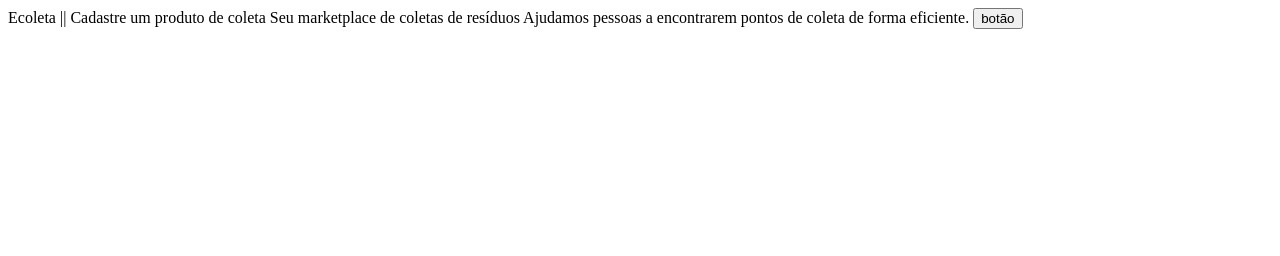
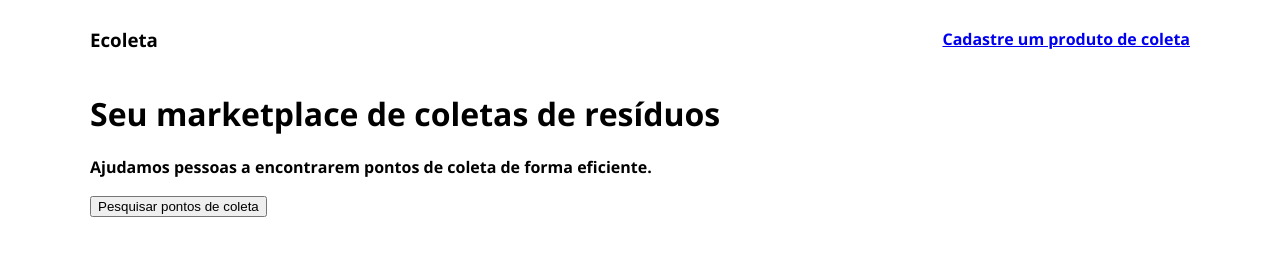
Before and after one commit to felipemm-santos/ECOLETA, a website: page index.html in a window 1280 px wide. Drawn offline with nearby package versions, Linux system fonts and the light colour scheme.

Commit message:
Some style added

```diff
--- a/css/index.css
+++ b/css/index.css
@@ -0,0 +1,18 @@
+@import url('https://fonts.googleapis.com/css2?family=Open+Sans:wght@700&display=swap');
+
+html {
+    font-family: 'Open Sans', sans-serif;
+}
+
+header {
+    display: flex;
+    align-items: center;
+    justify-content: space-between;
+}
+
+.content {
+    width: 90%;
+    max-width: 1100px;
+
+    margin: 0 auto;
+}
--- a/index.html
+++ b/index.html
@@ -4,13 +4,25 @@
     <meta charset="UTF-8" />
     <meta name="viewport" content="width=device-width, initial-scale=1.0" />
     <title>ECOLETA</title>
-    <link rel="stylesheet" href="css/index.css" />
+
+    <link rel="stylesheet" href="/css/index.css" />
   </head>
   <body>
-    Ecoleta || Cadastre um produto de coleta Seu marketplace de coletas de
-    resíduos Ajudamos pessoas a encontrarem pontos de coleta de forma eficiente.
+    <div class="content">
 
-    <button>botão</button>
-    <script src="javascript/index.js"></script>
+      <header>
+          <h3>Ecoleta</h3>
+          <a href="#">Cadastre um produto de coleta</a>
+      </header>
+
+      <h1>
+        Seu marketplace de coletas de resíduos
+      </h1>
+
+      <p>Ajudamos pessoas a encontrarem pontos de coleta de forma eficiente.</p>
+
+      <button>Pesquisar pontos de coleta</button>
+    </div>
+    <script src="/javascript/index.js"></script>
   </body>
 </html>
```
